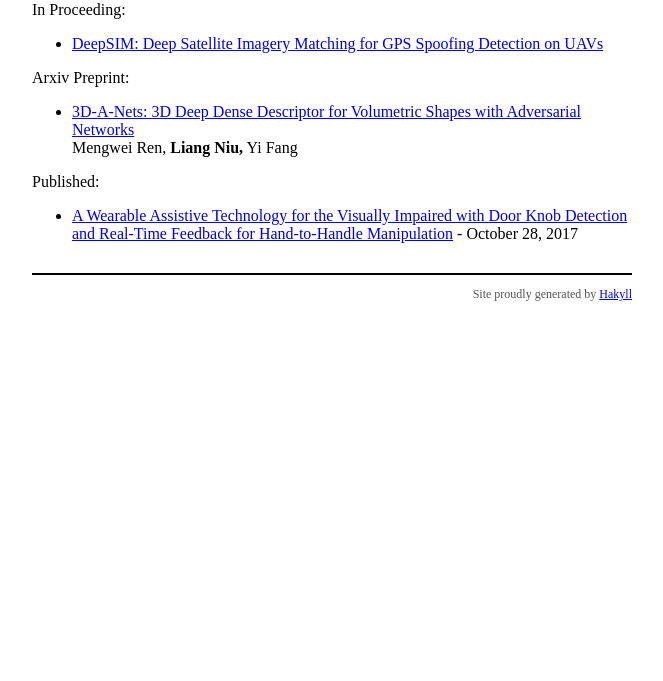
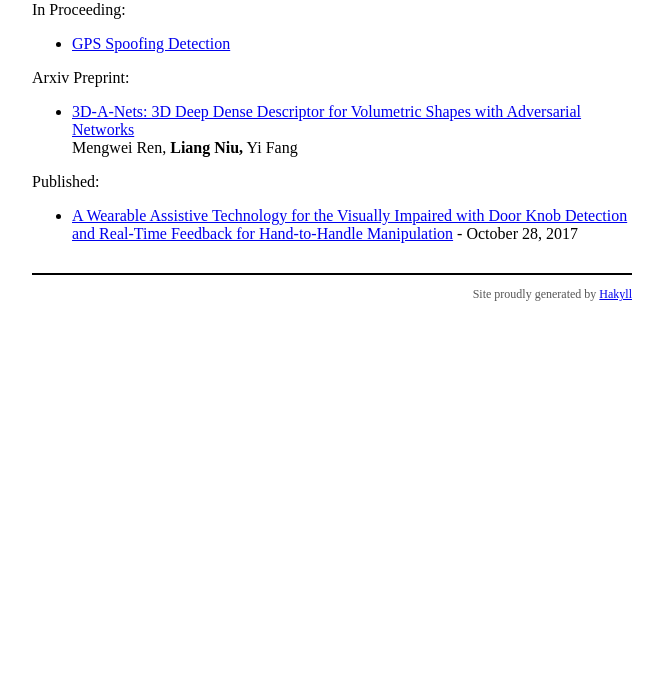
Before and after one commit to niuliang42/wangxiaodiu.github.io, a plain HTML site: page publication.html in a window 1280 px wide. Shown: the part 119-800 px from the top of the page, without its empty margins (308-971 px from the left). Drawn offline with Linux system fonts and the light colour scheme.

Commit message:
remove deepsim

```diff
--- a/publication.html
+++ b/publication.html
@@ -25,7 +25,8 @@
             In Proceeding:
 <ul>
     <li>
-        <a href="#">DeepSIM: Deep Satellite Imagery Matching for GPS Spoofing Detection on UAVs</a>
+        <!-- <a href="#">DeepSIM: Deep Satellite Imagery Matching for GPS Spoofing Detection on UAVs</a> -->
+        <a href="#">GPS Spoofing Detection</a>
     </li>
 </ul>
 
```
